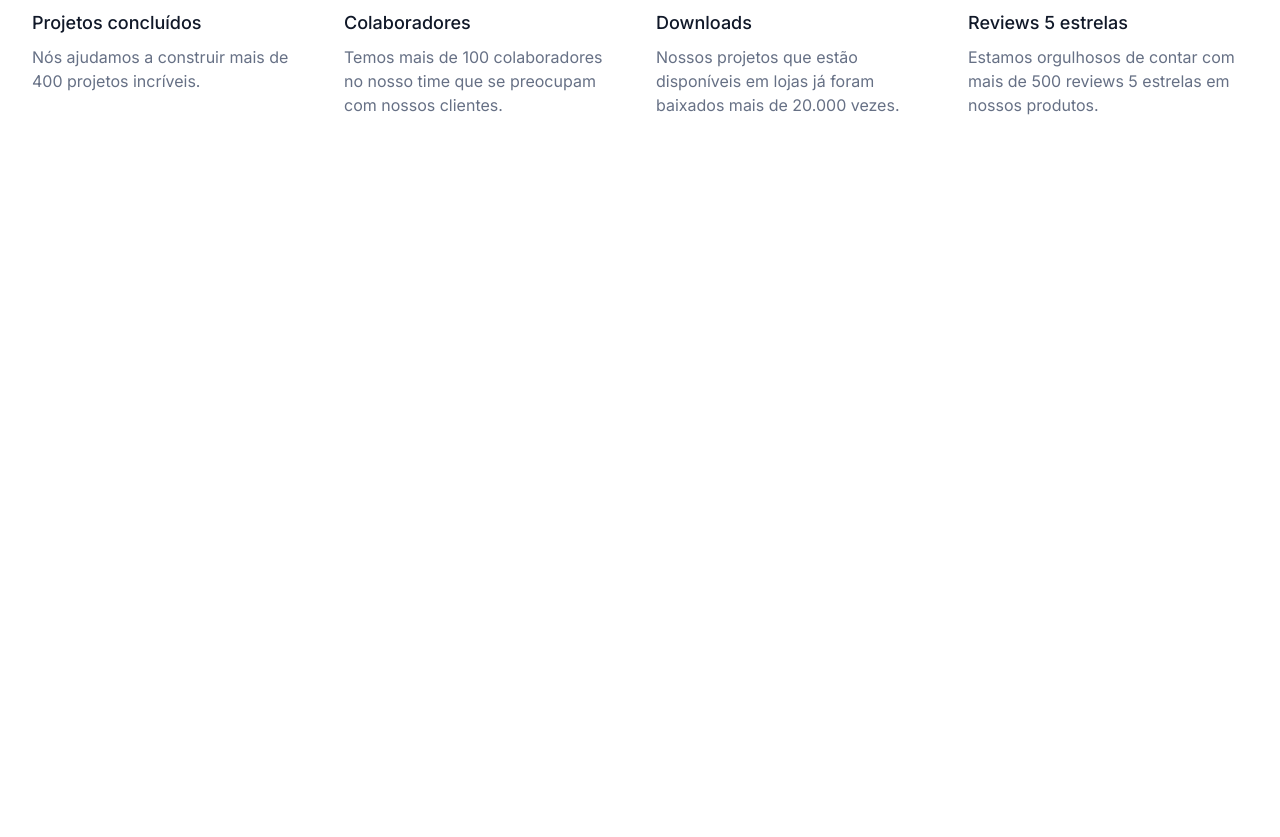
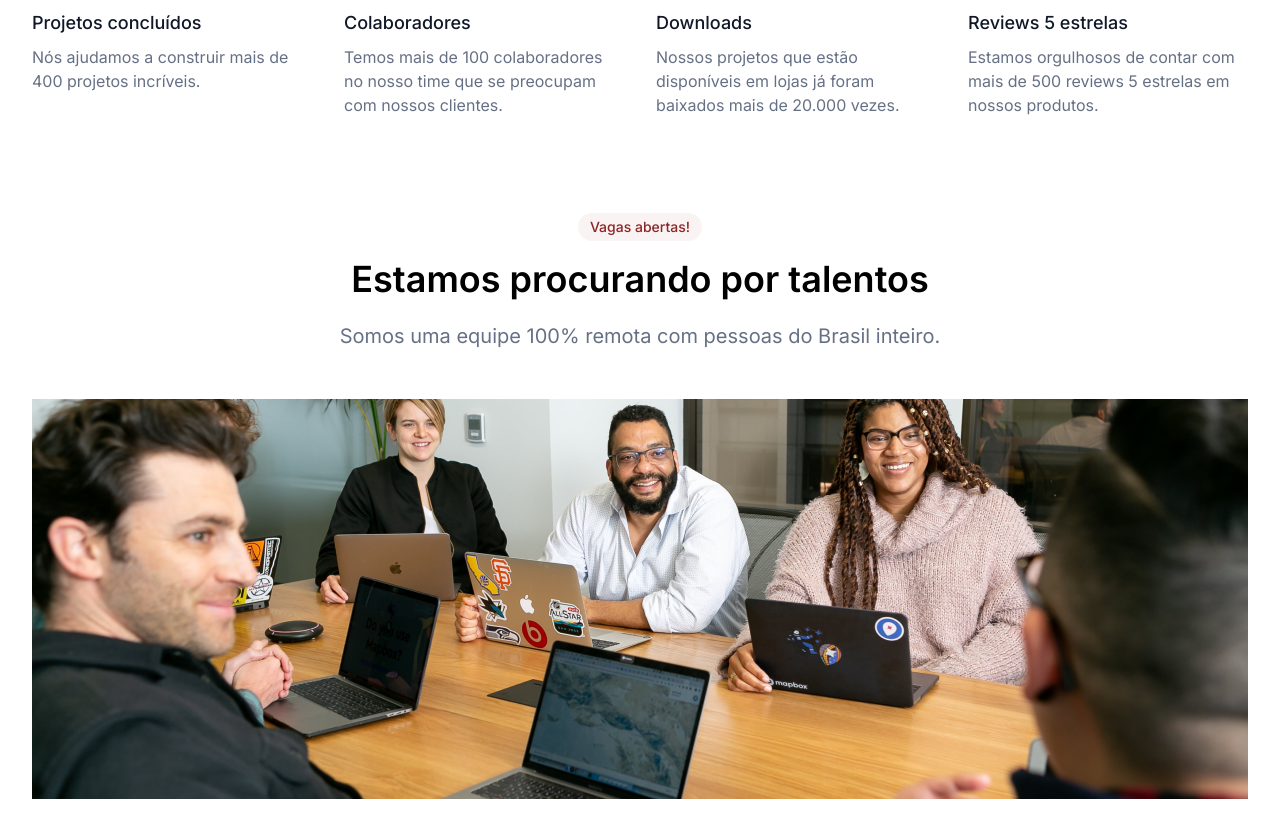
Before and after one commit to isangelyz/Projeto-7-Days-OptimusTech, a plain HTML site: page index.html in a window 1280 px wide. Shown: the part 555-1392 px from the top of the page. Before the commit the page ends 800 px from the top, so only its background shows below. Drawn offline with Linux system fonts and the light colour scheme.

Commit message:
Seção de talentos em vagas finalizada

```diff
--- a/index.html
+++ b/index.html
@@ -73,7 +73,20 @@
                     <p class="metricas-paragrafo">Estamos orgulhosos de contar com mais de 500 reviews 5 estrelas em nossos produtos.</p>
                 </section>
             </div>
-
+        </section>
+        <section class="vagas">
+            <section class="talentos">
+                <section class="talentos-conteudo">
+                    <img src="img/Image.png" alt="Pessoas reunidas em uma mesa">
+                    <div class="talentos-texto">
+                        <div class="talentos-titulos">
+                            <span class="talentos-span">Vagas abertas!</span>
+                            <h1 class="talentos-titulo">Estamos procurando por talentos</h1>
+                        </div>
+                        <p class="talentos-suporte">Somos uma equipe 100% remota com pessoas do Brasil inteiro.</p>
+                    </div>
+                </section>
+            </section>
         </section>
     </section>
 </body>
--- a/style.css
+++ b/style.css
@@ -165,3 +165,63 @@ body {
     line-height: 24px;
     color: var(--cinza);
 }
+
+.vagas {
+    display: flex;
+    flex-direction: column;
+    padding-top: 96px;
+    padding-bottom: 96px;
+    font-family: var(--fonte-principal);
+    gap: 64px;
+}
+
+.talentos-conteudo{
+    display: flex;
+    flex-direction: column-reverse;
+    align-items: center;
+    text-align: center;
+    padding-right: 32px;
+    padding-left: 32px;
+    gap: 48px;
+}
+
+.talentos-texto {
+    display: flex;
+    flex-direction: column;
+    gap: 20px;
+}
+
+.talentos-titulos{
+    display: flex;
+    flex-direction: column;
+    gap: 16px;
+    align-items: center
+}
+
+.talentos-span{
+    display: flex;
+    background-color: rgba(142, 36, 36, 0.05);
+    color: var(--vermelho);
+    padding-top: 4px;
+    padding-right: 12px;
+    padding-bottom: 4px;
+    padding-left: 12px;
+    border-radius: 16px;
+    justify-content: center;
+    font-weight: 500;
+    font-size: 14px;
+    line-height: 20px;
+}
+
+.talentos-titulo {
+    font-weight: 600;
+    font-size: 36px;
+    line-height: 44px;
+}
+
+.talentos-suporte{
+    font-weight: 400;
+    line-height: 30px;
+    font-size: 20px;
+    color: var(--cinza);
+}
```
Also changed, not shown: img/Image.png (added).
